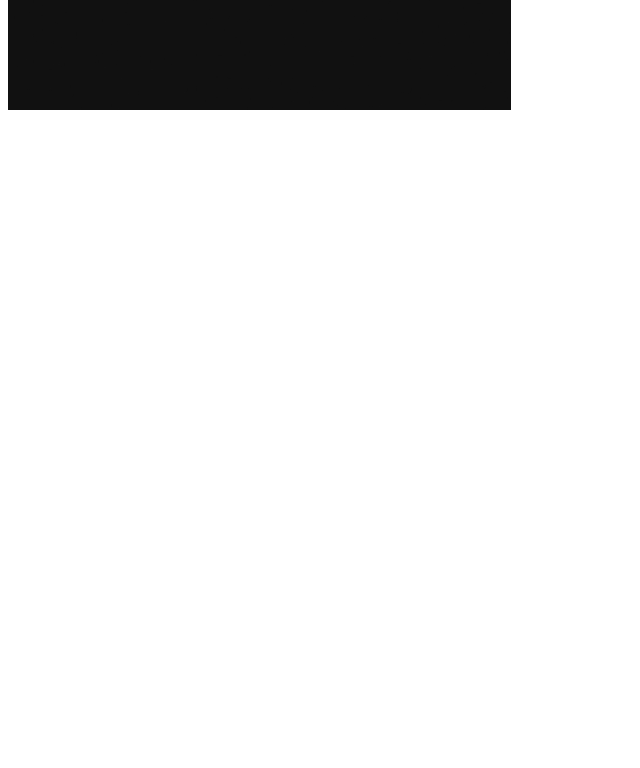
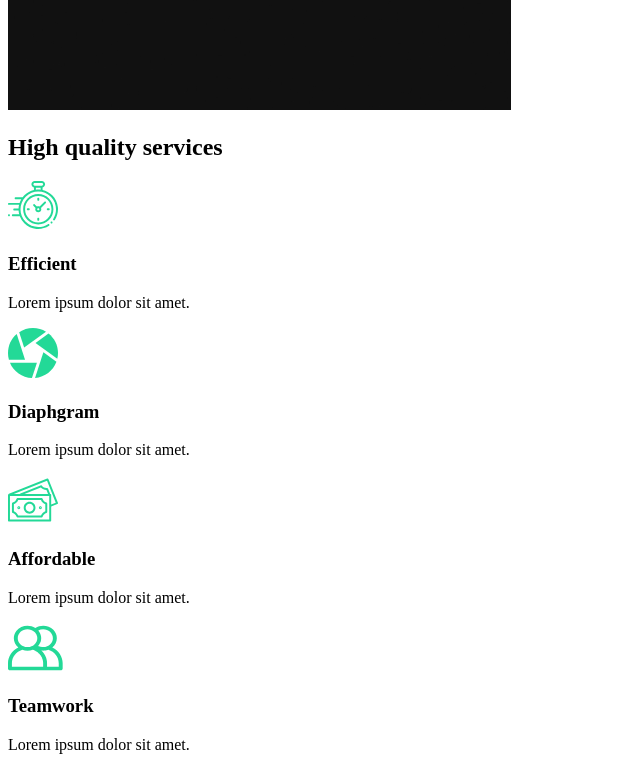
Before and after one commit to razvanr91/portfolio-app, a React (Create React App) app: page / in a window 1280 px wide. Shown: the part 860-1628 px from the top of the page, without its empty margins (0-640 px from the left). Before the commit the page ends 982 px from the top, so only its background shows below. Built offline with nearby package versions, Linux system fonts and the light colour scheme.

Commit message:
Create comp section

```diff
--- /dev/null
+++ b/src/components/CompSection.tsx
@@ -0,0 +1,54 @@
+import React from "react";
+// Import Icons
+import clock from "../img/clock.svg";
+import diaphragm from "../img/diaphragm.svg";
+import money from "../img/money.svg";
+import teamwork from "../img/teamwork.svg";
+import home2 from "../img/home2.png";
+
+const CompSection = () => {
+	return (
+		<div className="services">
+			<div className="description">
+				<h2>
+					High <span>quality</span> services
+				</h2>
+				<div className="cards">
+					<div className="card">
+						<div className="icon">
+							<img src={clock} alt="clock logo" />
+							<h3>Efficient</h3>
+						</div>
+						<p>Lorem ipsum dolor sit amet.</p>
+					</div>
+					<div className="card">
+						<div className="icon">
+							<img src={diaphragm} alt="diaphragm logo" />
+							<h3>Diaphgram</h3>
+						</div>
+						<p>Lorem ipsum dolor sit amet.</p>
+					</div>
+					<div className="card">
+						<div className="icon">
+							<img src={money} alt="money logo" />
+							<h3>Affordable</h3>
+						</div>
+						<p>Lorem ipsum dolor sit amet.</p>
+					</div>
+					<div className="card">
+						<div className="icon">
+							<img src={teamwork} alt="teamwork logo" />
+							<h3>Teamwork</h3>
+						</div>
+						<p>Lorem ipsum dolor sit amet.</p>
+					</div>
+				</div>
+			</div>
+			<div className="image">
+				<img src={home2} alt="camera" />
+			</div>
+		</div>
+	);
+};
+
+export default CompSection;
--- a/src/pages/AboutUs.tsx
+++ b/src/pages/AboutUs.tsx
@@ -1,9 +1,15 @@
-import React from "react";
+import React, { Fragment } from "react";
 // Page Components
 import AboutSection from "../components/AboutSection";
+import CompSection from "../components/CompSection";
 
 const AboutUs = () => {
-	return <AboutSection />;
+	return (
+		<Fragment>
+			<AboutSection />
+			<CompSection />
+		</Fragment>
+	);
 };
 
 export default AboutUs;
```
